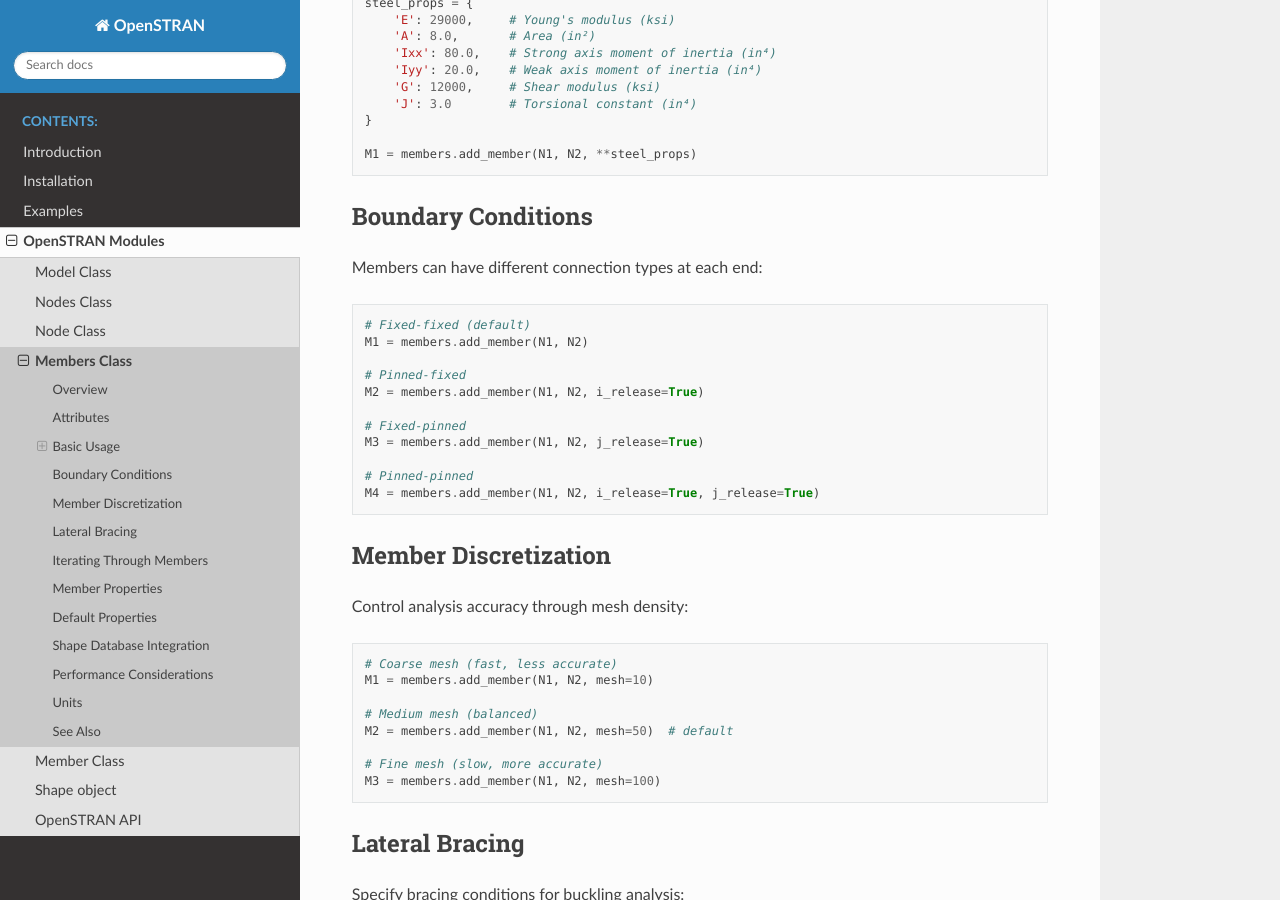
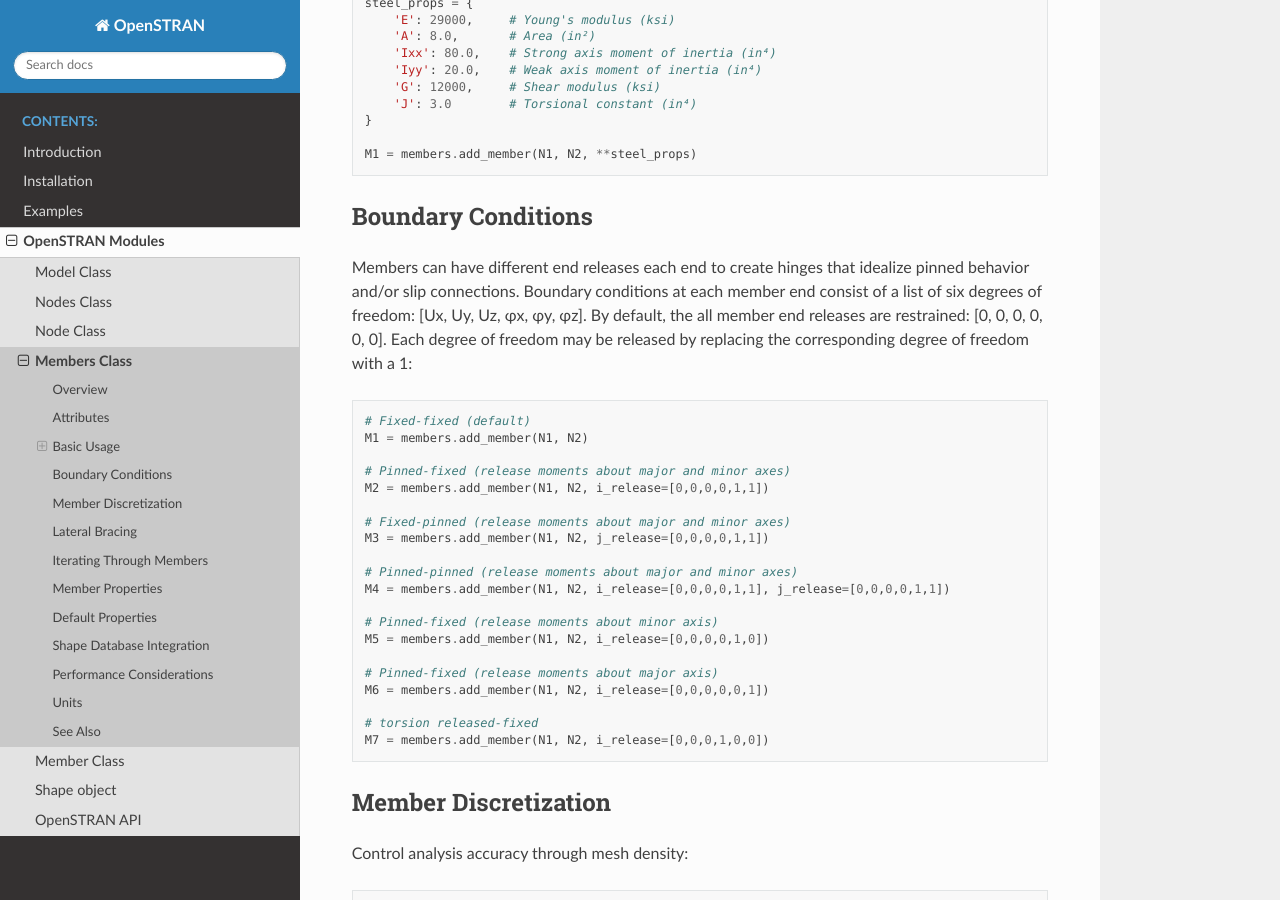
Before and after one commit to 3l-Sabio/OpenSTRAN, a Sphinx documentation site: the page built from docs/source/members.rst, in a window 1280 px wide and 900 px high, scrolled down 1552 px. Built offline with Sphinx 7.4.7 and the Read the Docs theme 3.1.0, drawn with Linux system fonts in a browser that asks for light colours.

Commit message:
generalizez member end releases

```diff
--- a/docs/source/members.rst
+++ b/docs/source/members.rst
@@ -88,21 +88,33 @@ Custom Material Properties
 Boundary Conditions
 -------------------
 
-Members can have different connection types at each end:
+Members can have different end releases each end to create hinges that idealize pinned behavior and/or slip connections.
+Boundary conditions at each member end consist of a list of six degrees of freedom: [Ux, Uy, Uz, φx, φy, φz].
+By default, the all member end releases are restrained: [0, 0, 0, 0, 0, 0]. Each degree of freedom may be released by replacing the corresponding degree of freedom with a 1:
 
 .. code-block:: python
 
    # Fixed-fixed (default)
    M1 = members.add_member(N1, N2)
 
-   # Pinned-fixed
-   M2 = members.add_member(N1, N2, i_release=True)
+   # Pinned-fixed (release moments about major and minor axes)
+   M2 = members.add_member(N1, N2, i_release=[0,0,0,0,1,1])
 
-   # Fixed-pinned
-   M3 = members.add_member(N1, N2, j_release=True)
+   # Fixed-pinned (release moments about major and minor axes)
+   M3 = members.add_member(N1, N2, j_release=[0,0,0,0,1,1])
 
-   # Pinned-pinned
-   M4 = members.add_member(N1, N2, i_release=True, j_release=True)
+   # Pinned-pinned (release moments about major and minor axes)
+   M4 = members.add_member(N1, N2, i_release=[0,0,0,0,1,1], j_release=[0,0,0,0,1,1])
+
+   # Pinned-fixed (release moments about minor axis)
+   M5 = members.add_member(N1, N2, i_release=[0,0,0,0,1,0])
+
+   # Pinned-fixed (release moments about major axis)
+   M6 = members.add_member(N1, N2, i_release=[0,0,0,0,0,1])
+
+   # torsion released-fixed
+   M7 = members.add_member(N1, N2, i_release=[0,0,0,1,0,0])
+
 
 Member Discretization
 ---------------------
```
Also changed, not shown: docs/source/member.rst (+4 -5 lines), docs/source/model.rst (+4 -4 lines).
